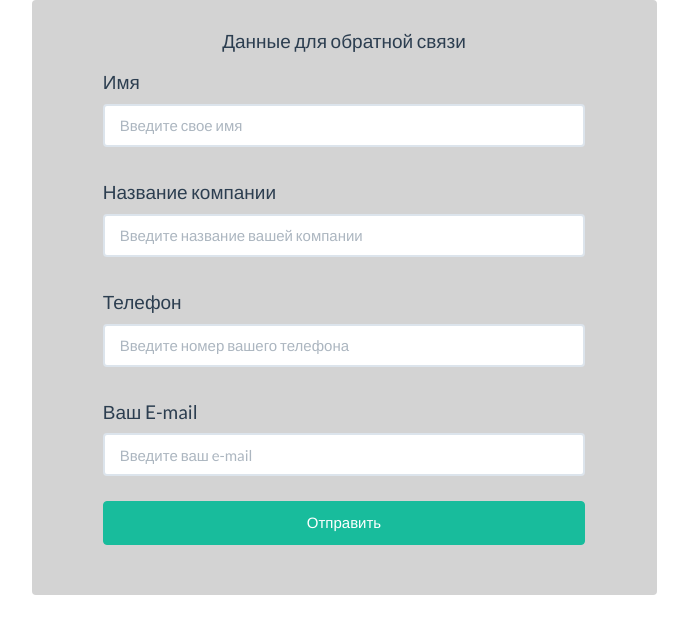
After one commit to LeoSkyeer/LeoSky, a PHP site: template application/views/contacts_view.php in a window 1280 px wide. The commit adds this page. Shown: the top 634 px of the page, without its empty margins (296-984 px from the left). Run offline with PHP 8.4, Linux system fonts and the light colour scheme; the template is opened without the code that fills it, so the values that code supplies are empty.

Commit message:
+contacts+vendor

```diff
--- a/application/views/career_view.php
+++ b/application/views/career_view.php
@@ -1,3 +1,6 @@
+<title>
+    Career
+</title>
 <aside class="sidebar">
     <nav class="nav">
         <ul class="nav__list">
--- /dev/null
+++ b/application/views/contacts_view.php
@@ -0,0 +1,59 @@
+<link rel="stylesheet" type="text/css" href="/css/bootstrap.min.css" />
+<title>
+    Career
+</title>
+
+<div class="row">
+    <div class="col-md-6 col-md-offset-3">
+        <div class="well" style="margin-top: 0%; background-color:lightgrey">
+            <h4 style="text-align: center;">Данные для обратной связи</h4>
+            <form role="form" id="contactForm"  class="shake" action="sendregistration/send_reg" method="POST" enctype="multipart/form-data">
+                <!-- Имя -->
+                <div class="row">
+                    <div class="form-group col-md-10 col-md-offset-1">
+                        <label for="name" class="h4">Имя</label>
+                        <input name="user_name" type="text" class="form-control" id="name" placeholder="Введите свое имя" data-error="Забыли как вас зовут?" required pattern="^[А-Яа-яЁё\s]+$">
+                        <div class="help-block with-errors"></div>
+                    </div>
+                </div>
+
+                <!--Название компании-->
+                <div class="row">
+                    <div class="form-group col-md-10 col-md-offset-1">
+                        <label for="age" class="h4">Название компании</label>
+                        <input name="user_age" type="text" class="form-control" id="age" placeholder="Введите название вашей компании" data-error="Забыли телефон?" required pattern="^[ 0-9]+$" >
+                        <div class="help-block with-errors"></div>
+                    </div>
+                </div>
+
+
+                <!--Телефон-->
+                <div class="row">
+                    <div class="form-group col-md-10 col-md-offset-1">
+                        <label for="age" class="h4">Телефон</label>
+                        <input name="user_age" type="text" class="form-control" id="age" placeholder="Введите номер вашего телефона" data-error="Забыли телефон?" required pattern="^[ 0-9]+$" >
+                        <div class="help-block with-errors"></div>
+                    </div>
+                </div>
+
+                <!--e-mail-->
+                <div class="row">
+                    <div class="form-group col-md-10 col-md-offset-1">
+                        <label for="age" class="h4">Ваш E-mail</label>
+                        <input name="user_age" type="text" class="form-control" id="age" placeholder="Введите ваш e-mail" data-error="Забыли телефон?" required pattern="^[ 0-9]+$" >
+                        <div class="help-block with-errors"></div>
+                    </div>
+                </div>
+
+
+                <!--Кнопка-->
+                <div class="row">
+                    <div class="form-group col-md-10 col-md-offset-1">
+                        <input type="submit" class="col-xs-12 btn btn-md btn-success" value="Отправить" name="">
+                    </div>
+                </div>
+                <div class="clearfix"></div>
+            </form>
+        </div>
+    </div>
+</div>
--- a/application/views/portfolio_view.php
+++ b/application/views/portfolio_view.php
@@ -1,3 +1,6 @@
+
+	<title>Portfolio</title>
+
 <aside class="sidebar">
 	<nav class="nav">
 		<ul class="nav__list">
--- a/css/style.css
+++ b/css/style.css
@@ -112,6 +112,7 @@ a:hover {
 
 .header .container {
 	height: 80px;
+	width: 970px;
 }
 
 .page-content {
```
Also changed, not shown: application/controllers/controller_contacts.php (added, +9 -0 lines), application/views/main_view.php (+5 -2 lines), application/views/template_view.php (+4 -20 lines), composer.json (added, +12 -0 lines), 2 other files.
